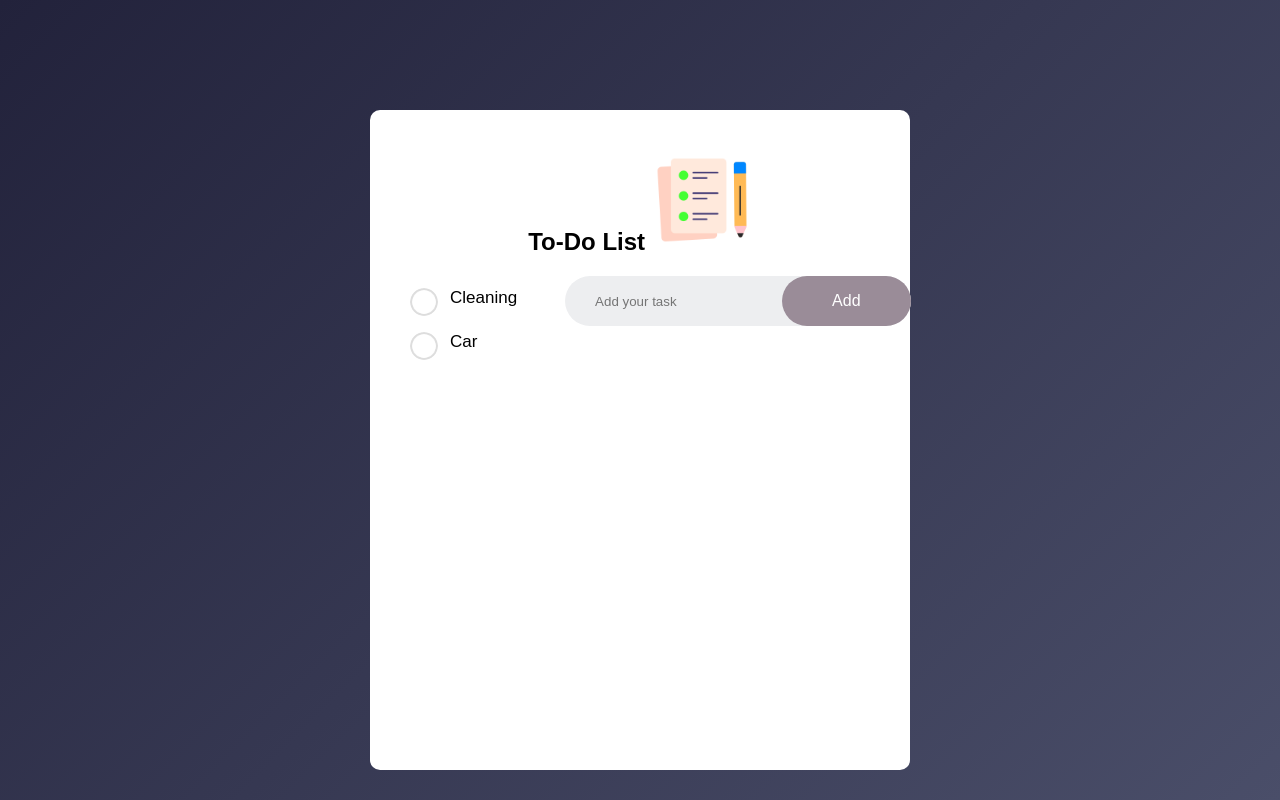
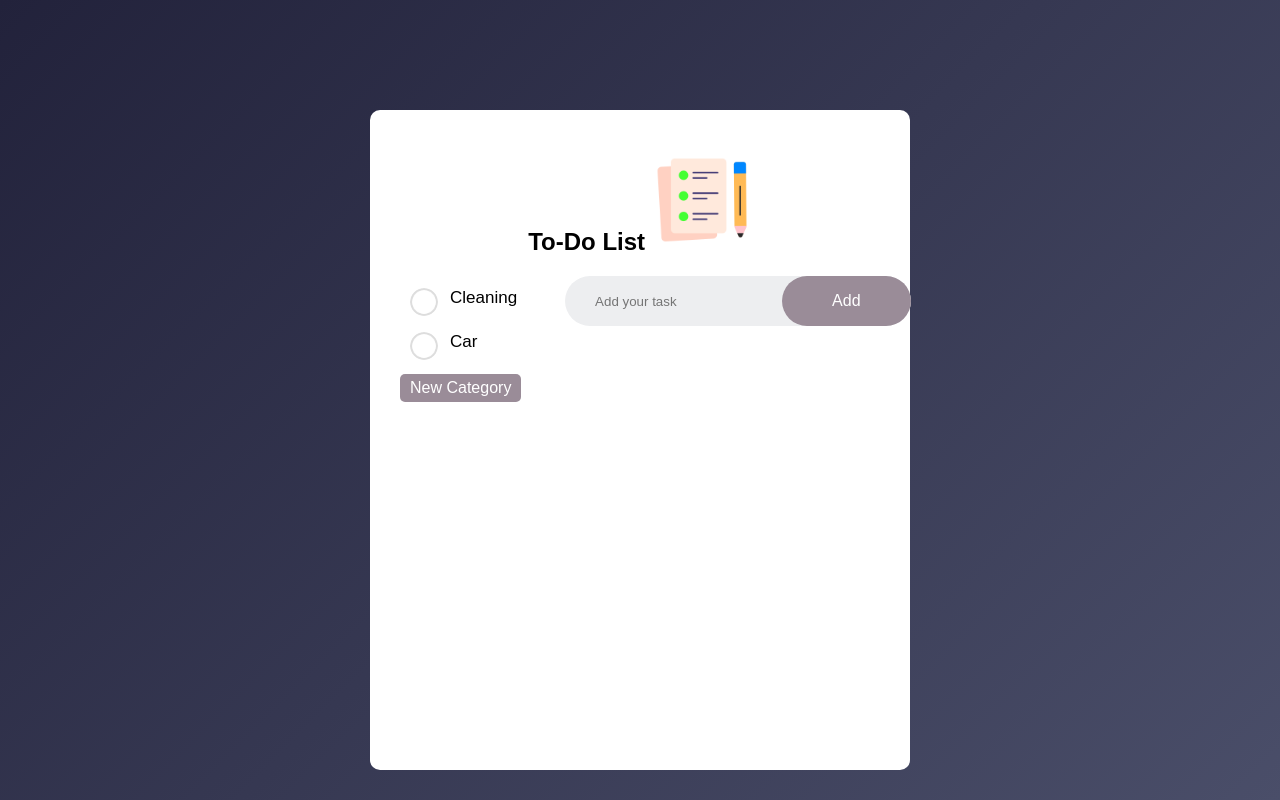
Before and after one commit to ahmedaosman-hub/TaskTrail, a plain HTML site: page index.html in a window 1280 px wide. Drawn offline with Linux system fonts and the light colour scheme.

Commit message:
Adding a new category button

```diff
--- a/index.html
+++ b/index.html
@@ -16,10 +16,14 @@
 
       <div class="todo-app">
         <!-- List Categories-->
-        <ul id="list-categories">
-          <li onclick="switchList('cleaning')">Cleaning</li>
-          <li onclick="switchList('car')">Car</li>
-        </ul>
+        <div id="categories-section">
+          <ul id="list-categories">
+            <li onclick="switchList('cleaning')">Cleaning</li>
+            <li onclick="switchList('car')">Car</li>
+          </ul>
+          <button id="new-category-btn" onclick="addNewCategory()">New Category</button>
+        </div>
+
 
 
         <div class="vertical-line"></div>
--- a/styles.css
+++ b/styles.css
@@ -157,3 +157,24 @@ ul li span:hover {
     height: auto;
     margin: 0 10px;
 }
+
+#categories-section {
+    display: flex;
+    flex-direction: column;
+    align-items: flex-start;
+}
+
+#new-category-btn {
+    margin-top: 10px;
+    background-color: #9A8C98;
+    color: #fff;
+    border: none;
+    border-radius: 5px;
+    padding: 5px 10px;
+    cursor: pointer;
+    transition: background-color 0.;
+}
+
+#new-category-btn:hover {
+    background-color: #7A6c78;
+}
```
